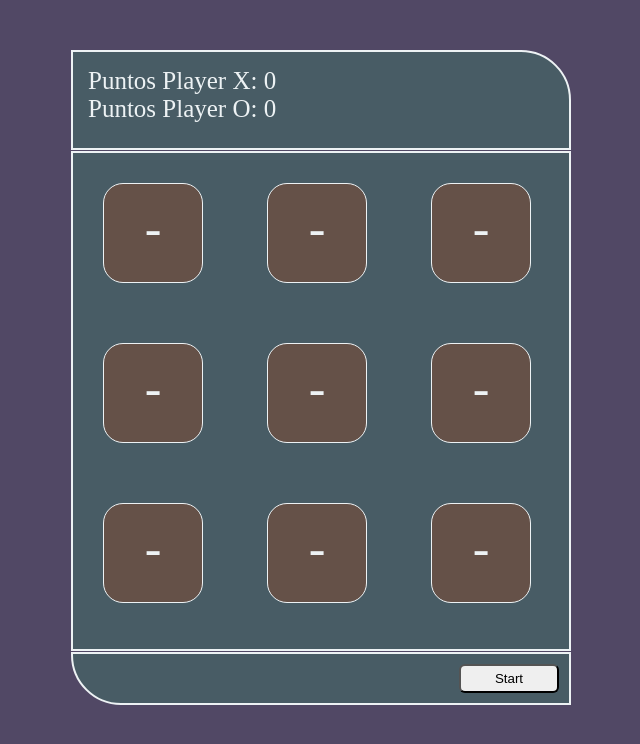
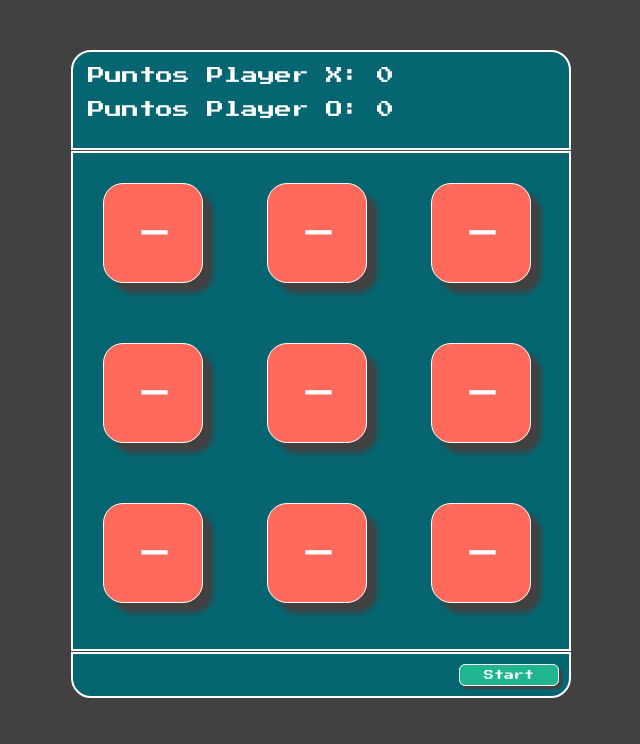
Before and after one commit to blopezinz/blopezinz.github.io, a plain HTML site: page index.html in a window 1280 px wide. Shown: the whole page, without its empty margins (319-959 px from the left). Drawn offline with Linux system fonts and the light colour scheme.

Commit message:
add style

```diff
--- a/index.html
+++ b/index.html
@@ -4,6 +4,8 @@
     <meta charset="UTF-8">
     <meta http-equiv="X-UA-Compatible" content="IE=edge">
     <meta name="viewport" content="width=device-width, initial-scale=1.0">
+    <link rel="preconnect" href="https://fonts.gstatic.com">
+    <link href="https://fonts.googleapis.com/css2?family=Press+Start+2P&display=swap" rel="stylesheet">
     <link rel="stylesheet" href="src/style.css">
     <link rel="shortcut icon" href="src/tic-tac-toe.svg" type="image/x-icon">
     <title>Tic Tac Toe</title>
--- a/src/main.js
+++ b/src/main.js
@@ -14,7 +14,7 @@ const win = [
     [3, 5, 7]
 ]
 
-point.innerHTML = "Puntos Player X: " + pointPlayer1 + "<br>Puntos Player O: " + pointPlayer2;
+point.innerHTML = "Puntos Player X: " + pointPlayer1 + "<br><br>Puntos Player O: " + pointPlayer2;
 
 function start() {
     for(i = 1; i <= 9 ; i++) {
@@ -81,13 +81,13 @@ function ChosseWinner () {
             counterO = 0;
             counterX = 0;
             pointPlayer1++;
-            point.innerHTML = "Puntos Player X: " + pointPlayer1 + "<br>Puntos Player O: " + pointPlayer2;
+            point.innerHTML = "Puntos Player X: " + pointPlayer1 + "<br><br>Puntos Player O: " + pointPlayer2;
         }else if(counterO === 3){
             alert("Gano player 2");
             counterX = 0;
             counterO = 0;
             pointPlayer2++;
-            point.innerHTML = "Puntos Player X: " + pointPlayer1 + "<br>Puntos Player O: " + pointPlayer2;
+            point.innerHTML = "Puntos Player X: " + pointPlayer1 + "<br><br>Puntos Player O: " + pointPlayer2;
         }
     }
 
--- a/src/style.css
+++ b/src/style.css
@@ -8,7 +8,7 @@
 body {
     width: 100%;
     height: 100%;
-    background-color: #514865;
+    background-color: #414141;
 }
 
 .content {
@@ -16,25 +16,25 @@ body {
     vertical-align: middle;
     display: grid;
     justify-content: center;
-    border-radius: 0% 0% 20px 20px;
 }
 
 .point {
-    background-color: #485c65;
+    background-color: #056571;
     width: 500px;
     height: 100px;
     padding: 15px;
-    border: 2px solid #edf2f4;
-    color: #edf2f4;
-    font-size: 25px;
-    border-radius: 0px 50px 0px 0px;
+    border: 2px solid #ffffff;
+    color: #ffffff;
+    font-size: 17px;
+    border-radius: 20px 20px 0px 0px;
+    font-family: 'Press Start 2P', cursive;
 }
 
 .table {
     display: table;
     margin-top: 1px;
-    background-color: #485c65;
-    border: 2px solid #edf2f4;
+    background-color: #056571;
+    border: 2px solid #ffffff;
     width: 500px;
     height: 500px;
 }
@@ -49,13 +49,15 @@ body {
     text-align: center;
     width: 100px;
     height: 100px;
-    background-color: #655148;
-    border: 1px solid #edf2f4;
-    font-size: 50px;
-    padding: 15px;
+    background-color: #ff6a5c;
+    border: 1px solid #ffffff;
+    font-size: 35px;
+    padding: 33px;
     text-decoration: none;
     border-radius: 20px;
-    color:#edf2f4;
+    color:#ffffff;
+    font-family: 'Press Start 2P', cursive;
+    box-shadow: 10px 10px 5px #414141;
 }
 
 .button {
@@ -63,14 +65,20 @@ body {
     width: 500px;
     text-align: right;
     padding: 10px;
-    border: 2px solid #edf2f4;
-    background-color: #485c65;
-    border-radius: 0px 0px 0px 50px;
+    border: 2px solid #ffffff;
+    background-color: #056571;
+    border-radius: 0px 0px 20px 20px;
 }
 
 .btn {
+    font-family: 'Press Start 2P', cursive;
+    font-size: 10px;
     display: inline-block;
     width: 100px;
     border-radius: 6px;
     padding: 5px;
+    background-color: #1fb58f;
+    color: #ffffff;
+    border: 1px solid #ffffff;
+    box-shadow: 3px 3px 1px #414141;
 }
```
